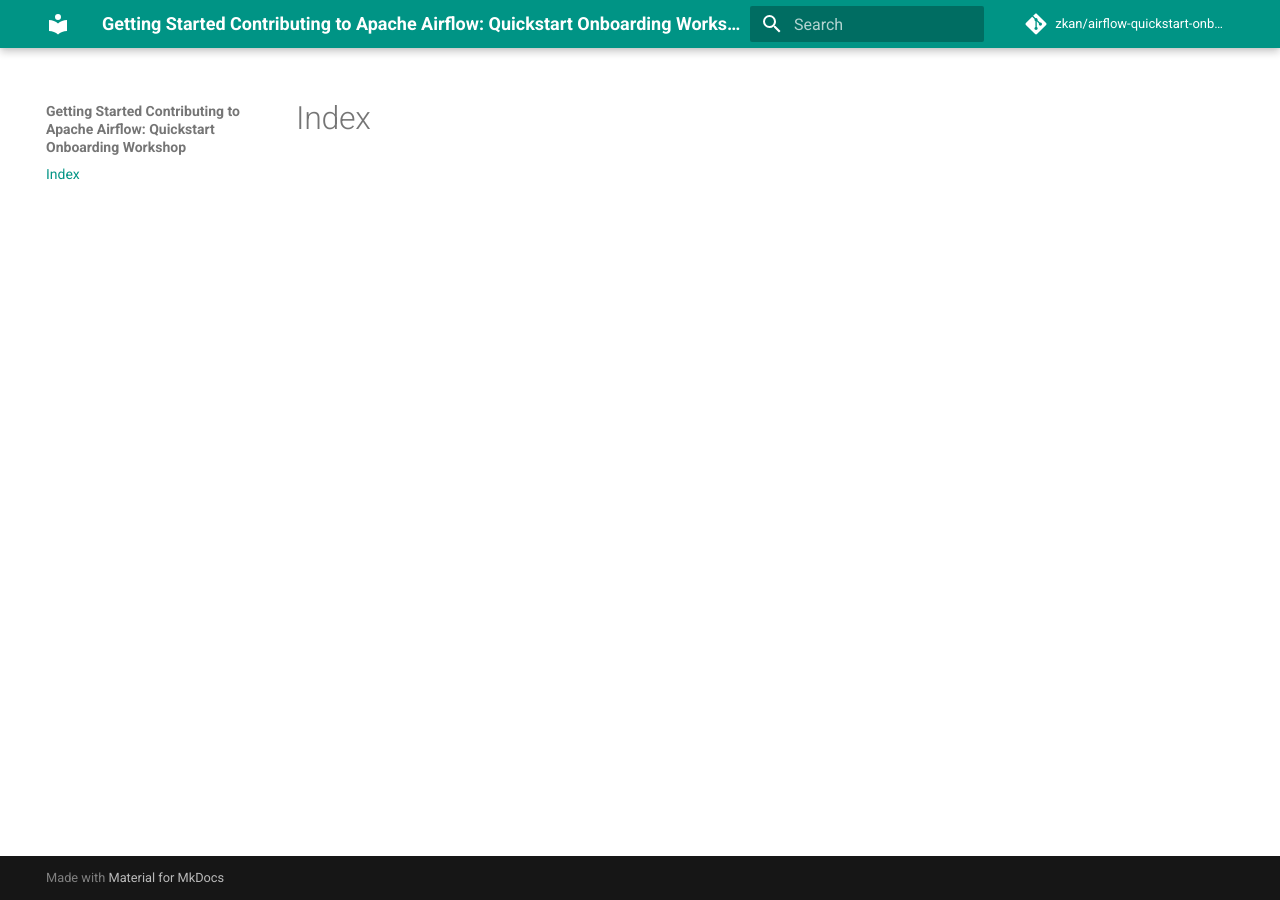
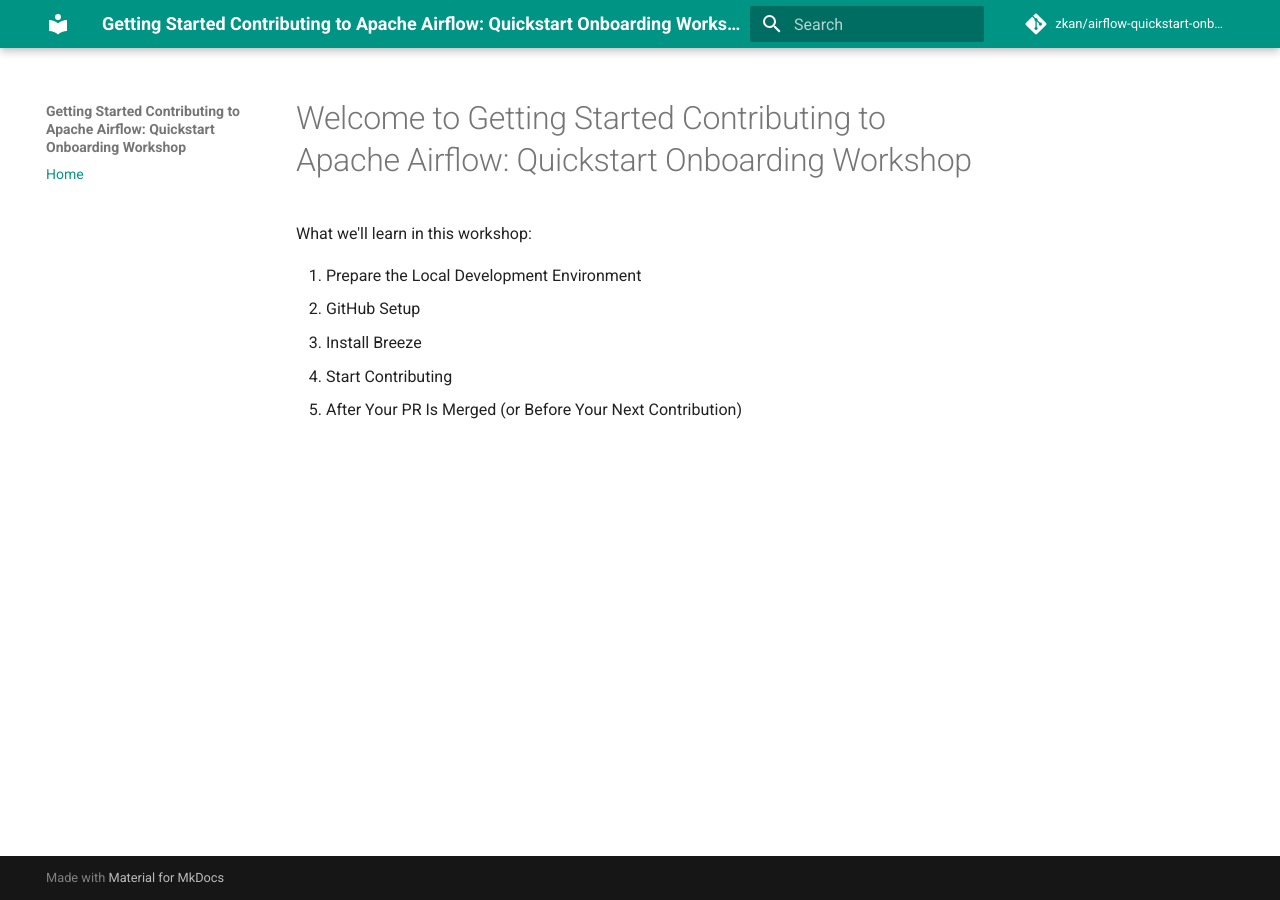
Before and after one commit to zkan/airflow-quickstart-onboarding-workshop, an MkDocs documentation site: the page built from docs/index.md, in a window 1280 px wide. Built offline with MkDocs 1.6.1 and Material for MkDocs 9.7.7, drawn with Linux system fonts in a browser that asks for light colours; comment, search, counter and statistics services are not loaded.

Commit message:
Add ToC in home page + revise nav

```diff
--- a/docs/index.md
+++ b/docs/index.md
@@ -1 +1,9 @@
-# Index
+# Welcome to Getting Started Contributing to Apache Airflow: Quickstart Onboarding Workshop
+
+What we'll learn in this workshop:
+
+1. Prepare the Local Development Environment
+1. GitHub Setup
+1. Install Breeze
+1. Start Contributing
+1. After Your PR Is Merged (or Before Your Next Contribution)
--- a/mkdocs.yml
+++ b/mkdocs.yml
@@ -30,14 +30,5 @@
       enable_creation_date: false
   - search
 
-# nav:
-#   - Home: index.md
-#   - Setting up Your Development Environment: setting-up-your-development-environment.md
-#   - Ruby Basics (+ Minitest): ruby-basics.md
-#   - Setting up a Ruby on Rails Project: setting-up-a-ruby-on-rails-project.md
-#   - Models, Views, and Controllers (+ Minitest): models-views-and-controllers.md
-#   - Forms: forms.md
-#   - Authentication (Default): authentication.md
-#   - Hotwire Basics: hotwire.md
-#   - Solid Cable, Solid Cache and Solid Queue: solid-cable-solid-cache-and-solid-queue.md
-#   - Deployment: deployment.md
+nav:
+  - Home: index.md
```
